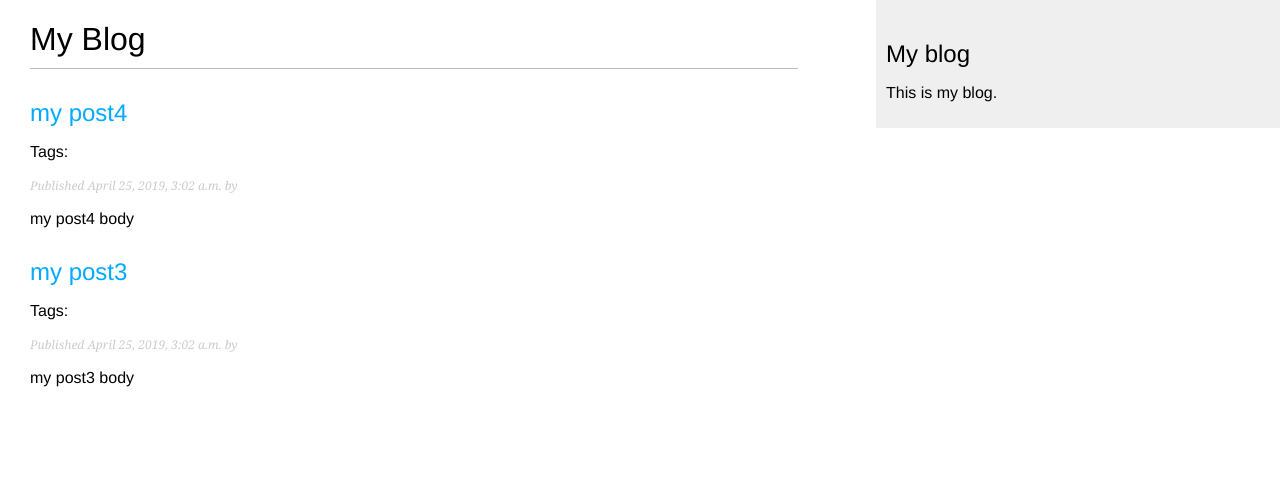
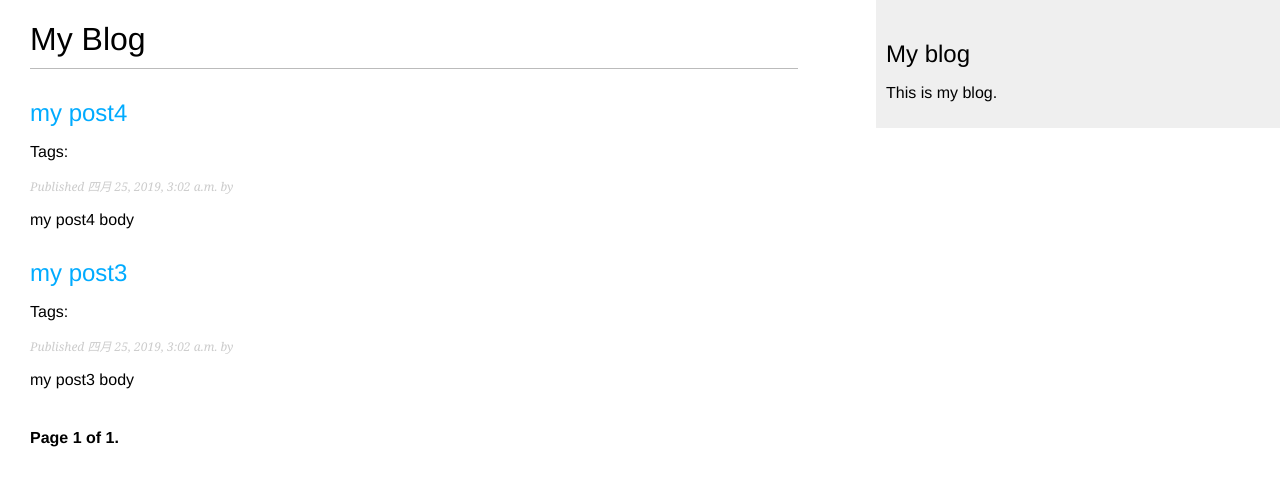
Before and after one commit to xiaokurong/django-test, a Django app: page /blog/ in a window 1280 px wide. Shown: the top 486 px of the page. Run offline with Django 3.2, Linux system fonts and the light colour scheme; data comes from the database, SQL or seed files in the repository; data that the repository does not hold is empty.

Commit message:
添加分页，修改数据库编码
Signed-off-by: Robin Liu <all-share@163.com>

```diff
--- a/blog/templates/blog/post/list.html
+++ b/blog/templates/blog/post/list.html
@@ -28,4 +28,5 @@
         </p>
         {{ post.body|truncatewords:30|linebreaks }}
     {% endfor %}
+    {% include 'pagination.html' with page=posts %}
 {% endblock %}
--- /dev/null
+++ b/blog/templates/pagination.html
@@ -0,0 +1,15 @@
+<div class="pagination">
+    <span class="step-links">
+        {% if page.has_previous %}
+            <a href="?page={{ page.previous_page_number }}" >Previous</a>
+        {% endif %}
+        <span class="current">
+            Page {{ page.number }} of {{ page.paginator.num_pages }}.
+        </span>
+        {% if page.has_next %}
+            <a href="?page={{ page.next_page_number }}">Next</a>
+        {% endif %}
+
+    </span>
+
+</div>
--- a/blog/views.py
+++ b/blog/views.py
@@ -3,18 +3,32 @@
 # Create your views here.
 from .forms import EmailPostForm,CommentForm
 from django.core.mail import send_mail
+from django.core.paginator import Paginator,EmptyPage,PageNotAnInteger
 from taggit.models import Tag
 
 def post_list(request,tag_slug=None):
     object_list=Post.published.all()
+    paginator = Paginator(object_list,3)
+    page = request.GET.get('page')
+    try:
+        posts = paginator.page(page)
+
+    except PageNotAnInteger:
+        posts = paginator.page(1)
+    except EmptyPage:
+        posts = paginator.page(paginator.num_pages)
+
+
     tag=None
+
     if tag_slug:
         tag= get_object_or_404(Tag,slug=tag_slug)
         object_list = object_list.filter(tag_slug)
 
     return render(request,
                   'blog/post/list.html',
-                  {'posts':object_list,
+                  {'posts':posts,
+                   'page':page,
                    'tag': tag})
 
 def post_detail(request,year,month,day,post):
--- a/django_intr/settings.py
+++ b/django_intr/settings.py
@@ -78,7 +78,7 @@
 DATABASES = {
     'default': {
         'ENGINE': 'django.db.backends.mysql',
-        'NAME': 'test',
+        'NAME': 'test2',
         'USER': 'root',
         'PASSWORD': 'De123456',
         'HOST': 'localhost',
@@ -109,7 +109,7 @@
 # Internationalization
 # https://docs.djangoproject.com/en/2.0/topics/i18n/
 
-LANGUAGE_CODE = 'en-us'
+LANGUAGE_CODE = 'zh-Hans'
 
 TIME_ZONE = 'UTC'
 
@@ -119,6 +119,7 @@
 
 USE_TZ = True
 
+# DEFAULT_CHARSET = 'UTF-8'
 
 # Static files (CSS, JavaScript, Images)
 # https://docs.djangoproject.com/en/2.0/howto/static-files/
```
